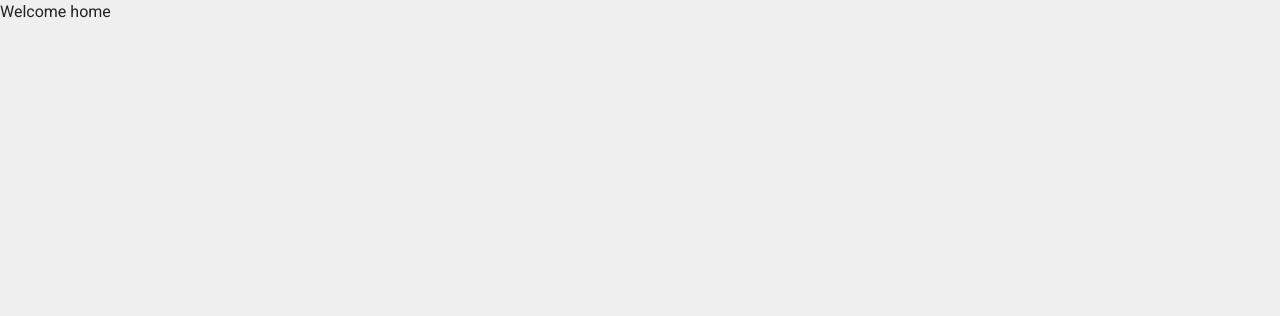
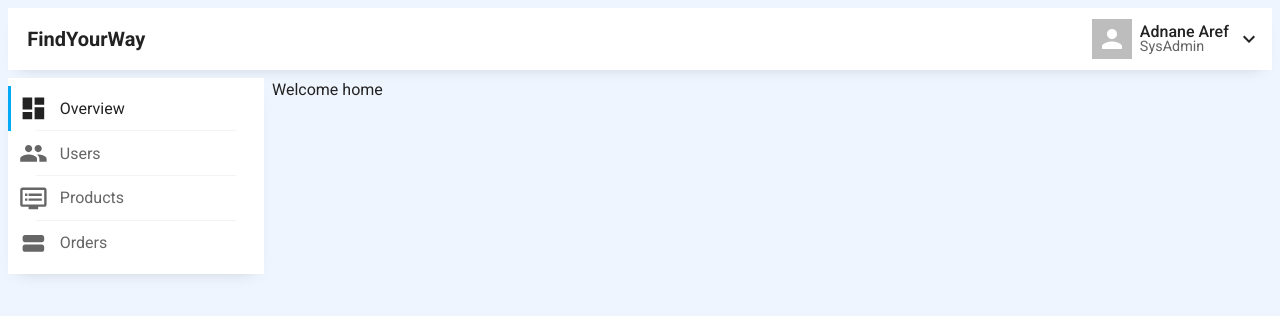
Before and after one commit to Adnanear/FindYourWay-Frontend-ReactJs, a React (Vite) app: page / in a window 1280 px wide. Shown: the top 316 px of the page. Built offline with nearby package versions, Linux system fonts and the light colour scheme.

Commit message:
Feat: Layouts

```diff
--- /dev/null
+++ b/src/Components/Menus/NavMenu.tsx
@@ -0,0 +1,30 @@
+import { Stack, alpha } from '@mui/material';
+import React from 'react';
+
+interface NavMenuProps {
+  children: React.ReactNode;
+}
+
+export const NavMenu: React.FC<NavMenuProps> = ({ children }) => {
+  return (
+    <Stack
+      py={1}
+      sx={{
+        py: 1,
+
+        '.navmenu-item:not(:last-child)::after': {
+          content: '""',
+          position: 'absolute',
+          left: '50%',
+          bottom: 0,
+          transform: 'translateX(-50%)',
+          height: '1px',
+          width: '80%',
+          bgcolor: (theme) => alpha(theme.palette.text.primary, 0.05),
+        },
+      }}
+    >
+      {children}
+    </Stack>
+  );
+};
--- /dev/null
+++ b/src/Components/Menus/NavMenuItem.tsx
@@ -0,0 +1,53 @@
+import { Box, IconButton, Typography, styled } from '@mui/material';
+import React, { useCallback } from 'react';
+import { useLocation, useNavigate } from 'react-router-dom';
+import { Flex } from '../Containers';
+
+const MenuListItem = styled(IconButton)(({ theme }) => ({
+  borderRadius: 0,
+  color: theme.palette.text.secondary,
+  borderInline: '.2em solid transparent',
+  fontSize: '1em',
+  overflow: 'hidden',
+  textAlign: 'start',
+  gap: '.75em',
+  alignItems: 'center',
+
+  '&.active': {
+    borderLeftColor: theme.palette.primary.main,
+    color: theme.palette.text.primary,
+  },
+}));
+
+interface NavMenuItemProps {
+  icon: React.ReactNode;
+  to: string;
+  title?: string;
+}
+
+export const NavMenuItem: React.FC<NavMenuItemProps> = ({ icon, to, title }) => {
+  const navigate = useNavigate();
+  const { pathname } = useLocation();
+
+  const active = Boolean(pathname === to);
+
+  const handleClick = useCallback(() => {
+    navigate(to);
+  }, [to]);
+
+  return (
+    <Flex
+      component={MenuListItem}
+      title={title}
+      onClick={handleClick}
+      className={`navmenu-item ${active ? 'active' : ''}`}
+    >
+      <Box sx={{ flexShrink: 0, fontSize: '1.8em', display: 'grid', placeItems: 'center' }}>
+        {icon}
+      </Box>
+      <Typography variant='body2' sx={{ flex: 1, fontSize: '1em', fontWeight: 400, lineHeight: 1 }}>
+        {title}
+      </Typography>
+    </Flex>
+  );
+};
--- /dev/null
+++ b/src/Components/Utils/UserAvatarGroup.tsx
@@ -0,0 +1,44 @@
+import KeyboardArrowDownIcon from '@mui/icons-material/KeyboardArrowDown';
+import { Avatar, Stack, Typography, alpha } from '@mui/material';
+import React from 'react';
+import { Flex } from '../Containers';
+
+interface UserAvatarGroupProps {
+  username: string;
+  role: string;
+  image?: string;
+}
+
+export const UserAvatarGroup: React.FC<UserAvatarGroupProps> = ({ username, role, image }) => {
+  return (
+    <Flex
+      sx={{
+        alignItems: 'center',
+        userSelect: 'none',
+        gap: 1,
+        borderRadius: (theme) => theme.shape.borderRadius,
+        p: 1,
+        transition: 'background-color 120ms ease',
+        cursor: 'pointer',
+        maxWidth: '20rem',
+        overflow: 'hidden',
+
+        '&:hover, &:focus-visible': {
+          bgcolor: (theme) => alpha(theme.palette.primary.main, 0.1),
+        },
+      }}
+      tabIndex={0}
+    >
+      <Avatar src={image} />
+      <Stack overflow='hidden'>
+        <Typography variant='body2' sx={{ fontWeight: 500 }}>
+          {username}
+        </Typography>
+        <Typography variant='body2' sx={{ fontSize: '.9em', mt: '-.5em', opacity: 0.7 }}>
+          {role}
+        </Typography>
+      </Stack>
+      <KeyboardArrowDownIcon sx={{ fontSize: '1.5em' }} />
+    </Flex>
+  );
+};
--- /dev/null
+++ b/src/Layout/Components/MainContainer.tsx
@@ -0,0 +1,11 @@
+import { Box } from '@mui/material';
+import React from 'react';
+import { Outlet } from 'react-router-dom';
+
+export const MainContainer: React.FC = () => {
+  return (
+    <Box component='main' flex={1}>
+      <Outlet />
+    </Box>
+  );
+};
--- /dev/null
+++ b/src/Layout/Components/MainHeader.tsx
@@ -0,0 +1,30 @@
+import { Flex, PaperContainer } from '@/Components/Containers';
+import { Link } from '@/Components/Controllers';
+import { UserAvatarGroup } from '@/Components/Utils/UserAvatarGroup';
+import { Typography } from '@mui/material';
+import React from 'react';
+
+export const MainHeader: React.FC = () => {
+  return (
+    <PaperContainer sx={{ flexBasis: '100%', height: 'fit-content', p: '.2rem' }}>
+      <Flex gap={1} alignItems='center'>
+        <Link to='/'>
+          <Typography
+            sx={{
+              fontSize: '1.25em',
+              fontWeight: 600,
+              color: 'text.primary',
+              px: 2,
+            }}
+          >
+            FindYourWay
+          </Typography>
+        </Link>
+
+        <Flex ml='auto' alignItems='inherit'>
+          <UserAvatarGroup username='Adnane Aref' role='SysAdmin' />
+        </Flex>
+      </Flex>
+    </PaperContainer>
+  );
+};
--- /dev/null
+++ b/src/Layout/Components/MainSidebar.tsx
@@ -0,0 +1,18 @@
+import { PaperContainer } from '@/Components/Containers';
+import { NavMenu } from '@/Components/Menus/NavMenu';
+import { NavMenuItem } from '@/Components/Menus/NavMenuItem';
+import { Dashboard, Dvr, People, ViewStream } from '@mui/icons-material';
+import React from 'react';
+
+export const MainSidebar: React.FC = () => {
+  return (
+    <PaperContainer sx={{ p: 0, flexBasis: `16rem` }}>
+      <NavMenu>
+        <NavMenuItem icon={<Dashboard />} to='/' title='Overview' />
+        <NavMenuItem icon={<People />} to='/users' title='Users' />
+        <NavMenuItem icon={<Dvr />} to='/products' title='Products' />
+        <NavMenuItem icon={<ViewStream />} to='/orders' title='Orders' />
+      </NavMenu>
+    </PaperContainer>
+  );
+};
--- /dev/null
+++ b/src/Layout/Components/index.ts
@@ -0,0 +1,3 @@
+export * from './MainContainer';
+export * from './MainHeader';
+export * from './MainSidebar';
--- a/src/Layout/Main.tsx
+++ b/src/Layout/Main.tsx
@@ -1,14 +1,26 @@
-import { AppContainer } from '@/Components/Containers';
+import { AppContainer, Flex } from '@/Components/Containers';
 import { BoxProps } from '@mui/material';
 import React from 'react';
-import { Outlet } from 'react-router-dom';
+import { MainContainer, MainHeader, MainSidebar } from './Components';
 
 type MainProps = BoxProps;
 
 export const Main: React.FC<MainProps> = ({ ...restProps }) => {
   return (
-    <AppContainer {...restProps}>
-      <Outlet />
+    <AppContainer
+      {...restProps}
+      sx={{
+        display: 'flex',
+        flexDirection: 'column',
+        gap: 1,
+        p: 1,
+      }}
+    >
+      <MainHeader />
+      <Flex flex={1} gap='inherit' alignItems='flex-start'>
+        <MainSidebar />
+        <MainContainer />
+      </Flex>
     </AppContainer>
   );
 };
--- a/src/Themes/MuiComponents.ts
+++ b/src/Themes/MuiComponents.ts
@@ -75,4 +75,15 @@ export const ThemeComponents: Components<Omit<Theme, 'components'>> = {
       },
     },
   },
+
+  MuiAvatar: {
+    defaultProps: {
+      variant: 'rounded',
+    },
+    styleOverrides: {
+      colorDefault: {
+        color: '#ffffff',
+      },
+    },
+  },
 };
--- a/src/Themes/variants/Light.ts
+++ b/src/Themes/variants/Light.ts
@@ -2,7 +2,7 @@ import createPalette from '@mui/material/styles/createPalette';
 
 export default createPalette({
   background: {
-    default: '#efefef',
+    default: '#eff5ff',
     paper: '#ffffff',
   },
 
```
Also changed, not shown: src/Routes/Routes.tsx (+9 -3 lines).
